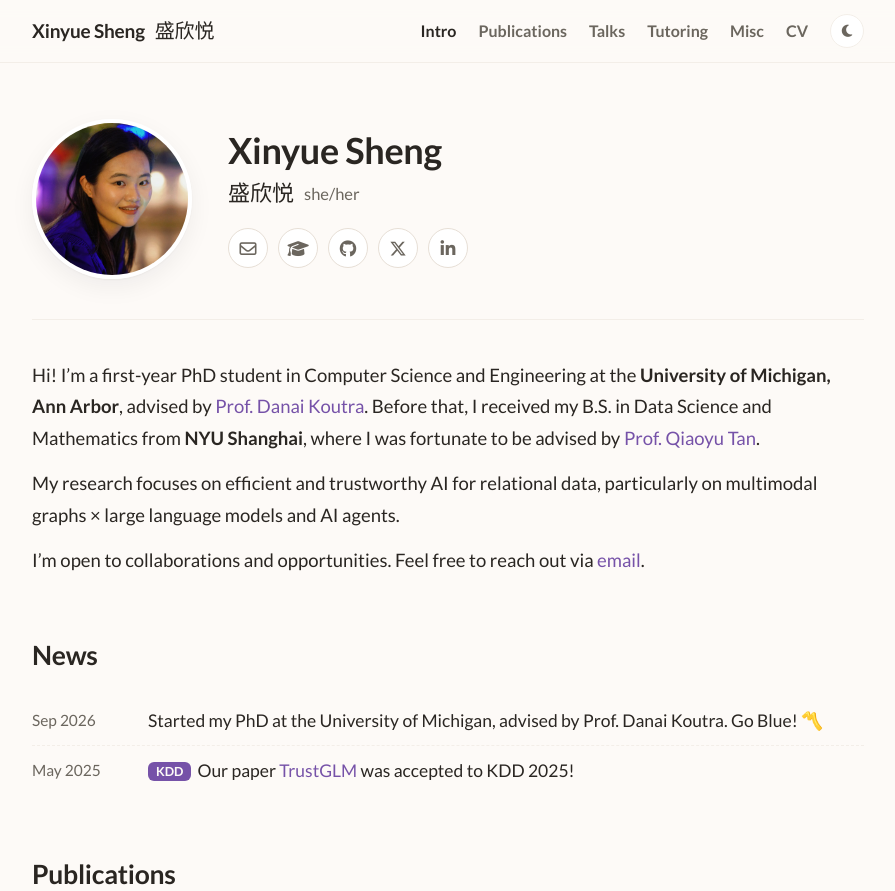
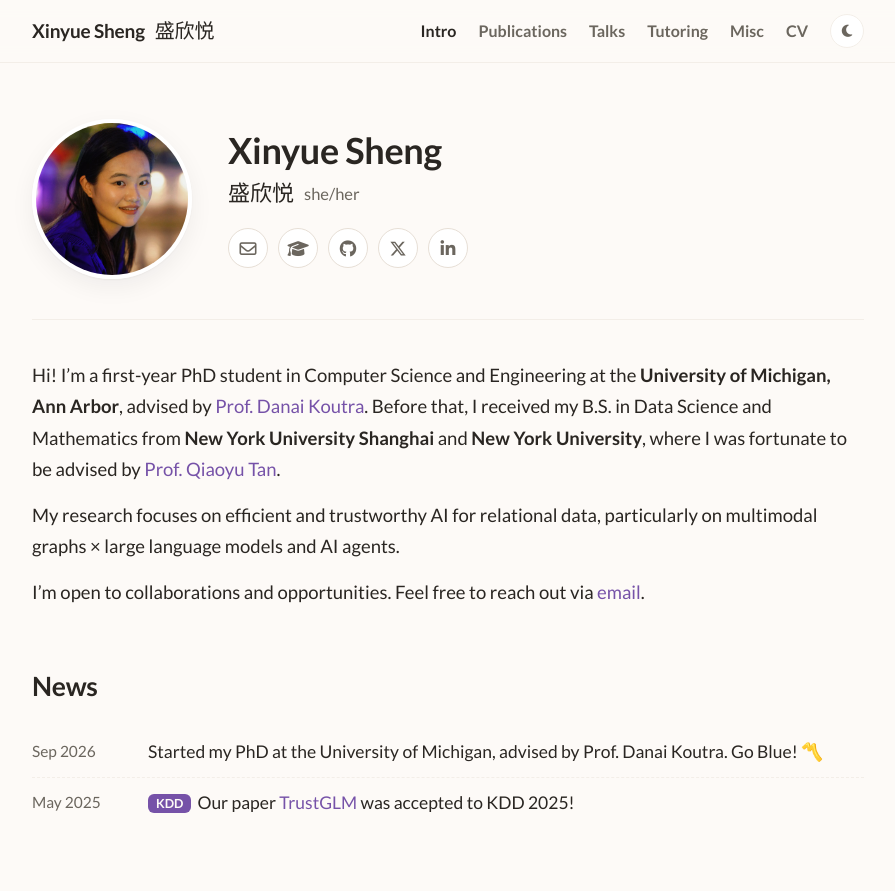
Before and after one commit to Xinyue-Sheng/Xinyue-Sheng.github.io, a Jekyll site: the page built from index.html, in a window 1280 px wide and 1362 px high, cut to the strip 0-891 px from the top of the window. Shown: the whole strip, without its empty margins (192-1087 px from the left). Built offline with Jekyll 4.4.1, drawn with Linux system fonts in a browser that asks for light colours; some web fonts are replaced.

Commit message:
Intro: full university names for B.S.
Co-Authored-By: Claude Opus 5.5 <noreply@anthropic.com>

```diff
--- a/index.html
+++ b/index.html
@@ -18,7 +18,7 @@ permalink: /
     </header>
 
     <section id="about" class="intro">
-      <p>Hi! I’m a first-year PhD student in Computer Science and Engineering at the <strong>University of Michigan, Ann Arbor</strong>, advised by <a href="https://web.eecs.umich.edu/~dkoutra/">Prof.&nbsp;Danai&nbsp;Koutra</a>. Before that, I received my B.S. in Data Science and Mathematics from <strong>NYU Shanghai</strong>, where I was fortunate to be advised by <a href="https://qiaoyu-tan.github.io/">Prof.&nbsp;Qiaoyu&nbsp;Tan</a>.</p>
+      <p>Hi! I’m a first-year PhD student in Computer Science and Engineering at the <strong>University of Michigan, Ann Arbor</strong>, advised by <a href="https://web.eecs.umich.edu/~dkoutra/">Prof.&nbsp;Danai&nbsp;Koutra</a>. Before that, I received my B.S. in Data Science and Mathematics from <strong>New York University Shanghai</strong> and <strong>New York University</strong>, where I was fortunate to be advised by <a href="https://qiaoyu-tan.github.io/">Prof.&nbsp;Qiaoyu&nbsp;Tan</a>.</p>
       <p>My research focuses on efficient and trustworthy AI for relational data, particularly on multimodal graphs × large language models and AI agents.</p>
       <p>I’m open to collaborations and opportunities. Feel free to reach out via <a href="mailto:xinyuesh@umich.edu" title="xinyuesh@umich.edu">email</a>.</p>
     </section>
```
